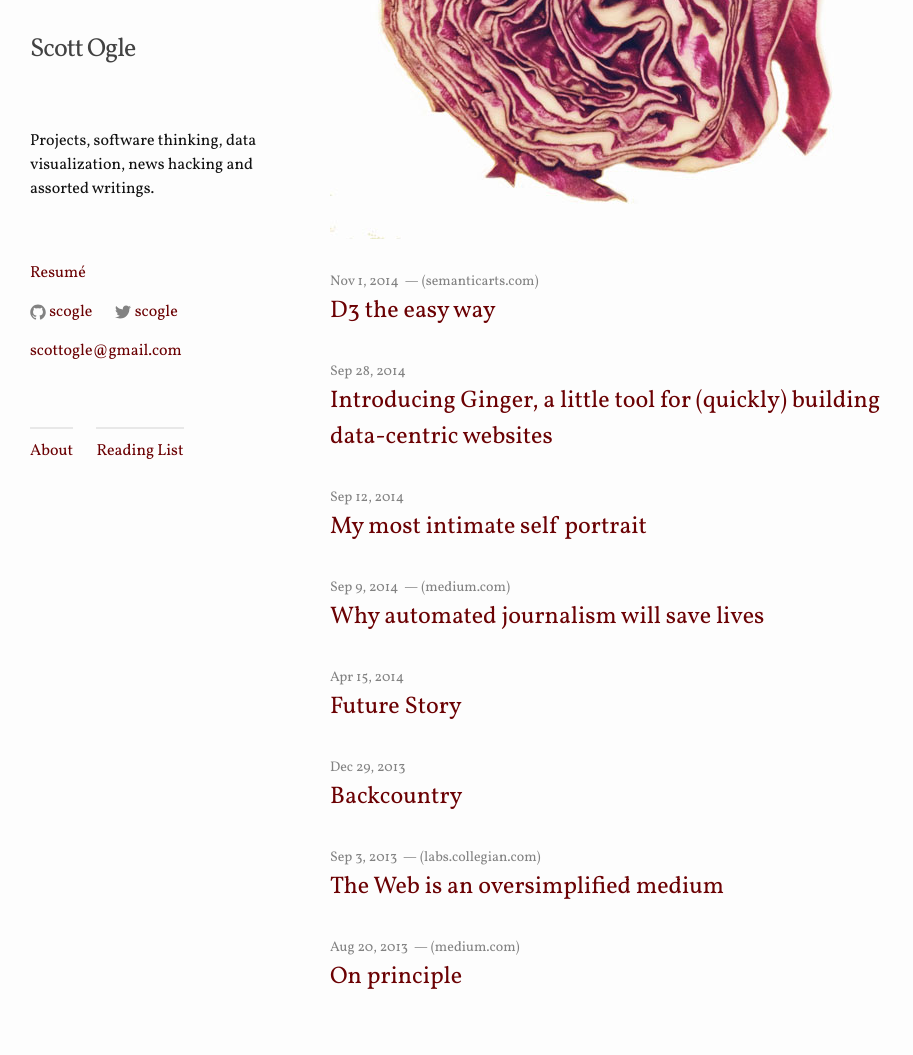
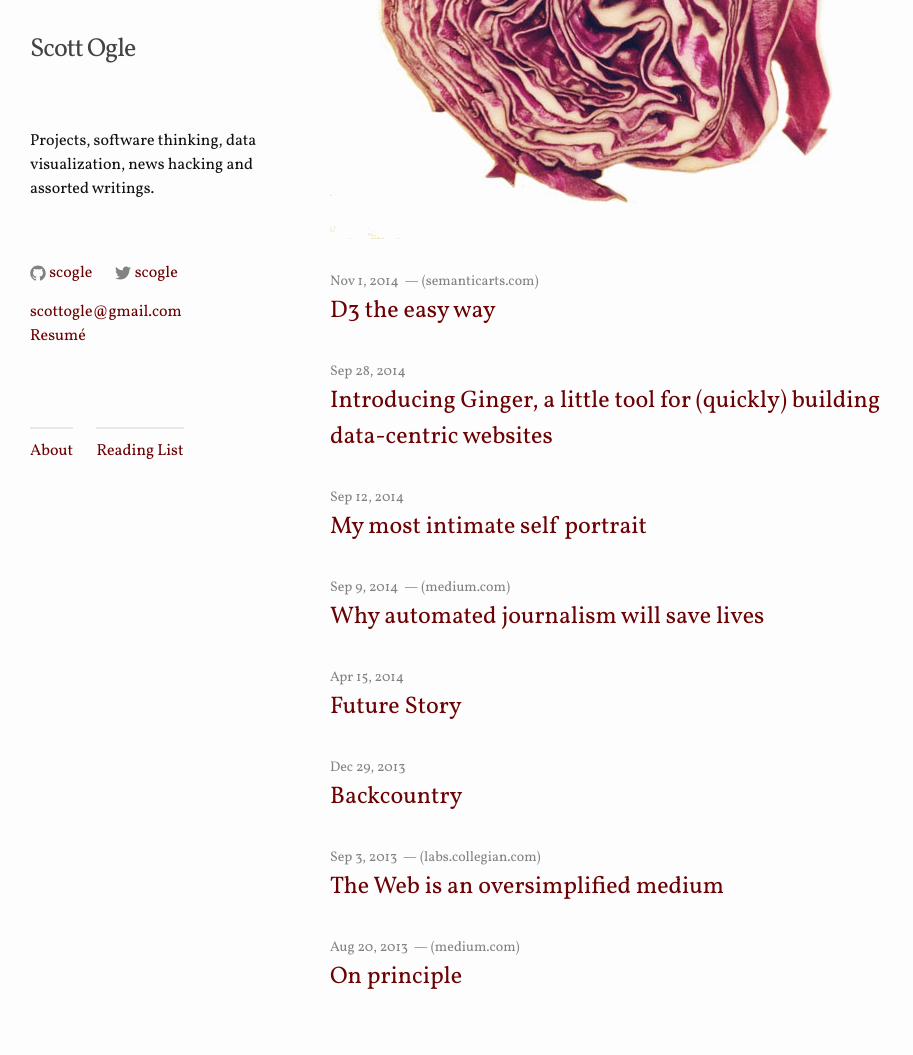
Before and after one commit to scogle/scogle.github.io, a Jekyll site: the page built from index.html, in a window 1280 px wide. Shown: the whole page, without its empty margins (0-913 px from the left). Built offline with Jekyll 4.4.1, drawn with Linux system fonts in a browser that asks for light colours.

Commit message:
moved resume link down

```diff
--- a/_includes/header.html
+++ b/_includes/header.html
@@ -6,10 +6,6 @@
       <div class="clear"></div>
 
       <p class="text">{{ site.description }}</p>
-
-      <div class="clear"></div>
-
-      <a class="resume-link" href="{{ site.resume_link }}" title="Scott Ogle's Resume">Resumé</a>
 
       <div class="clear"></div>
 
@@ -49,6 +45,8 @@
       <a class="email" href="mailto:{{ site.email }}">{{ site.email }}</a>
 
       <div class="clear"></div>
+
+      <a class="resume-link" href="{{ site.resume_link }}" title="Scott Ogle's Resume">Resumé</a>
     </div>
 
     <nav class="site-nav">
```
